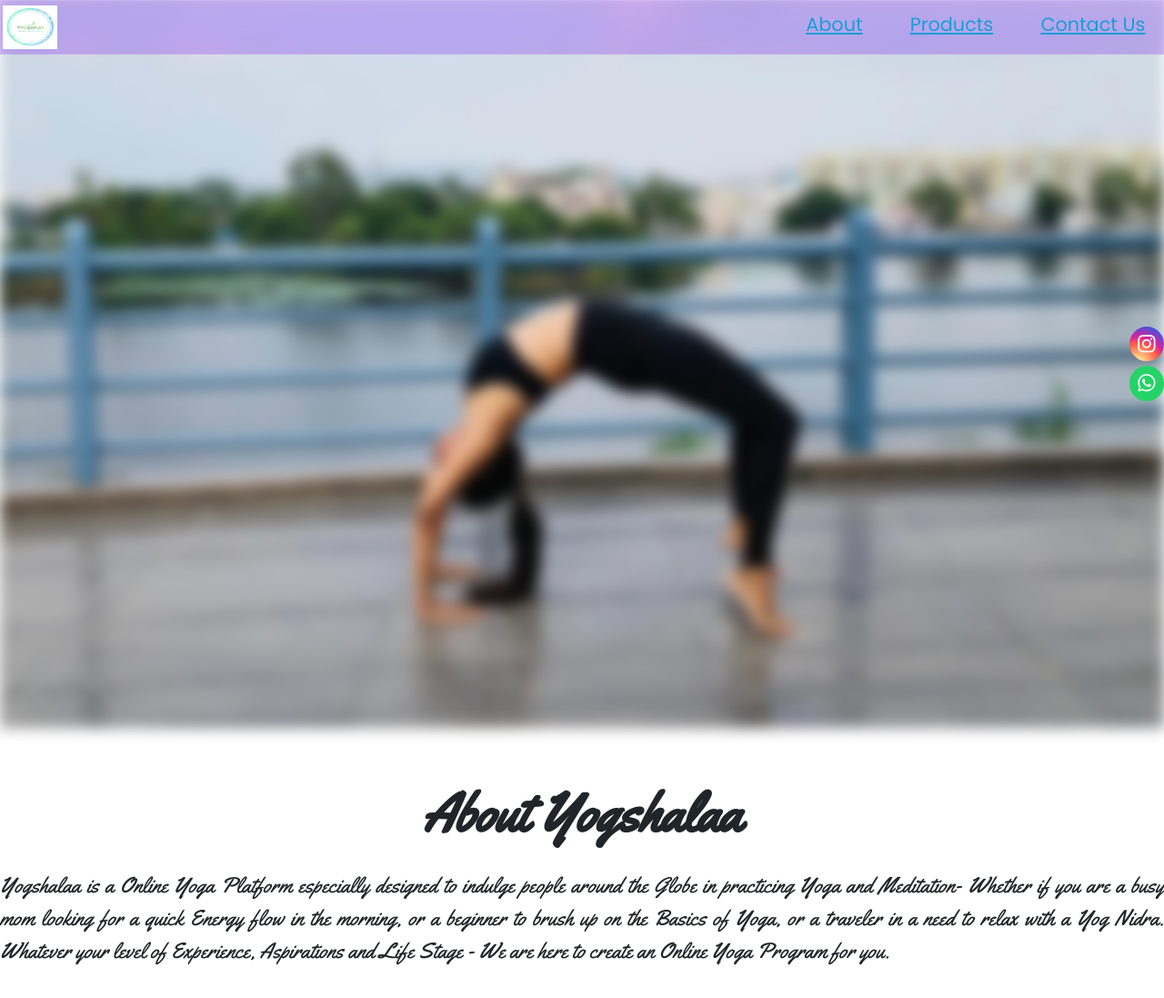
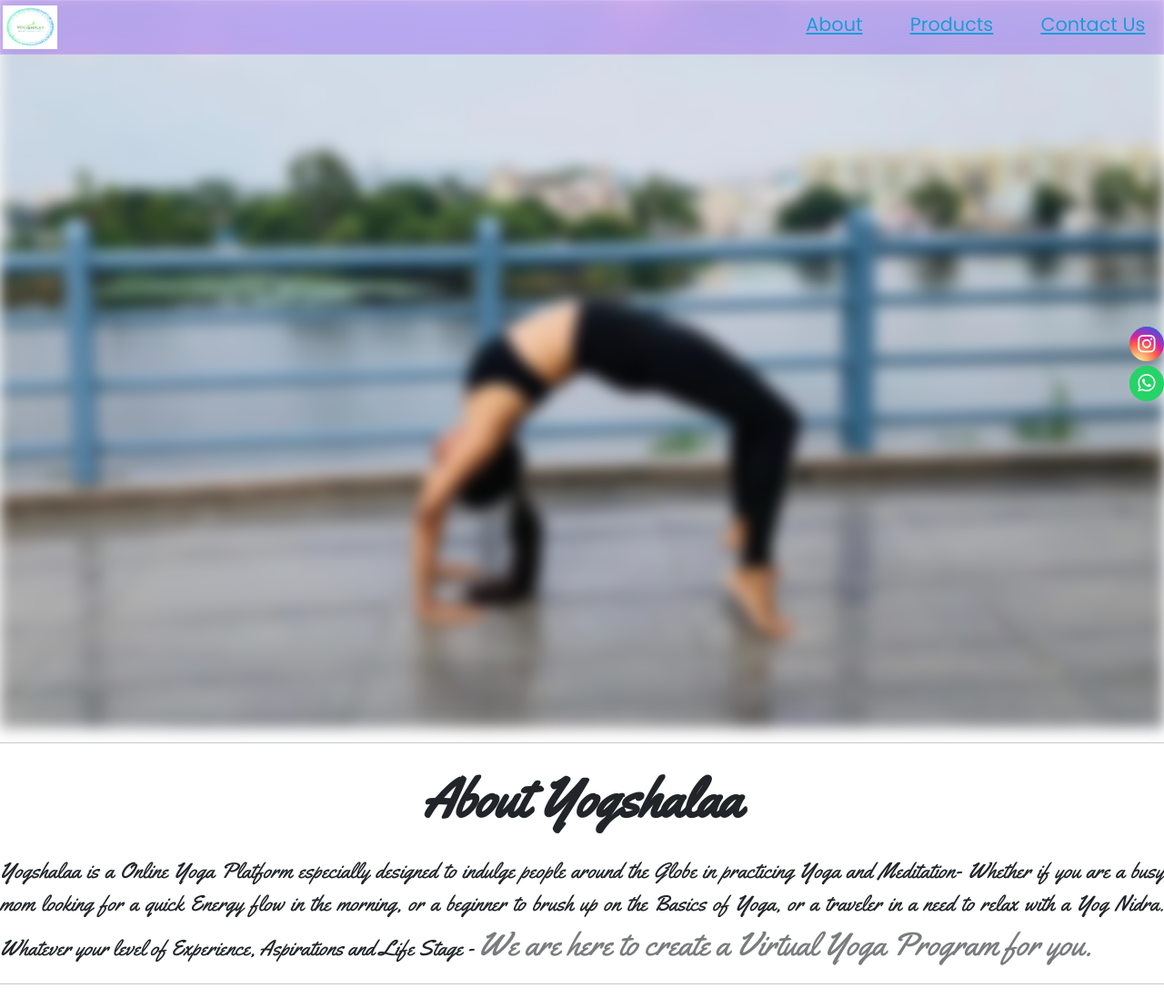
Before and after one commit to RRB230899/Yogshalaa, a Django app: page / in a window 1280 px wide. Shown: the top 1097 px of the page at 91% size. Run offline with Django 4.2, Linux system fonts and the light colour scheme; some libraries are stand-ins or nearby versions.

Commit message:
Basic CSS changes

```diff
--- a/templates/index.html
+++ b/templates/index.html
@@ -32,6 +32,19 @@
     <script src="https://cdnjs.cloudflare.com/ajax/libs/gsap/3.11.0/gsap.min.js"></script>
     <script src="https://cdnjs.cloudflare.com/ajax/libs/gsap/3.11.0/ScrollTrigger.min.js"></script>
     <script src="https://ajax.googleapis.com/ajax/libs/jquery/3.6.0/jquery.min.js"></script>
+    <style>
+        .blink_me {
+            animation: blinker 3s linear infinite;
+            font-family: Yellowtail;
+            font-size: 36px;
+        }
+
+        @keyframes blinker {
+            50% {
+                opacity: 0;
+            }
+        }
+    </style>
 </head>
 <body>
 <div class="icon-bar">
@@ -76,20 +89,18 @@
 <!--    <script class="3d49bd6dd409fe0ae05239c697c14123"-->
 <!--            src="https://w.promofeatures.com/js/timer/3d49bd6dd409fe0ae05239c697c14123.js?v=1683312139"></script>-->
 <!--</div>-->
-<b class="hr"></b>
-
-<br><br>
+<hr/>
 <div id="about_us">
     <p class="about-us-heading">About Yogshalaa</p>
     <p class="about-us-content">Yogshalaa is a Online Yoga Platform especially designed to indulge people around the Globe in practicing
         Yoga and Meditation- Whether if you are a busy mom looking for a quick Energy flow in the morning,
         or a beginner to brush up on the Basics of Yoga, or a traveler in a need to relax with a Yog Nidra.
-        Whatever your level of Experience, Aspirations and Life Stage - We are here to create an Online Yoga Program for you.</p>
+        Whatever your level of Experience, Aspirations and Life Stage -
+        <span class="blink_me">We are here to create a Virtual Yoga Program for you.</span>
+    </p>
 
 </div>
-<b class="hr"></b>
-
-<br><br>
+<hr/>
 <!--<div class="wrapper">-->
 <!--&lt;!&ndash;      <div class="container1">&ndash;&gt;-->
 <!--&lt;!&ndash;        <i class="fas fa-utensils"></i>&ndash;&gt;-->
@@ -183,9 +194,7 @@
         </div>
     </div>
 </div>
-<b class="hr"></b>
-
-<br><br>
+<hr/>
 <!--<div><form><script src="https://checkout.razorpay.com/v1/payment-button.js" data-payment_button_id="pl_Ln2iiY3wsolqGu" async> </script> </form></div>-->
 <script src="{% static 'js/slit.js' %}"></script>
 <section class="section-class">
@@ -279,8 +288,6 @@
 
     <script src="https://cdnjs.cloudflare.com/ajax/libs/jquery/3.6.0/jquery.min.js"></script>
     <script src="https://cdn.jsdelivr.net/npm/bootstrap@5.2.0/dist/js/bootstrap.bundle.min.js"></script>
-<b class="hr"></b>
-
-<br><br>
+<hr/>
 </body>
 </html>
```
